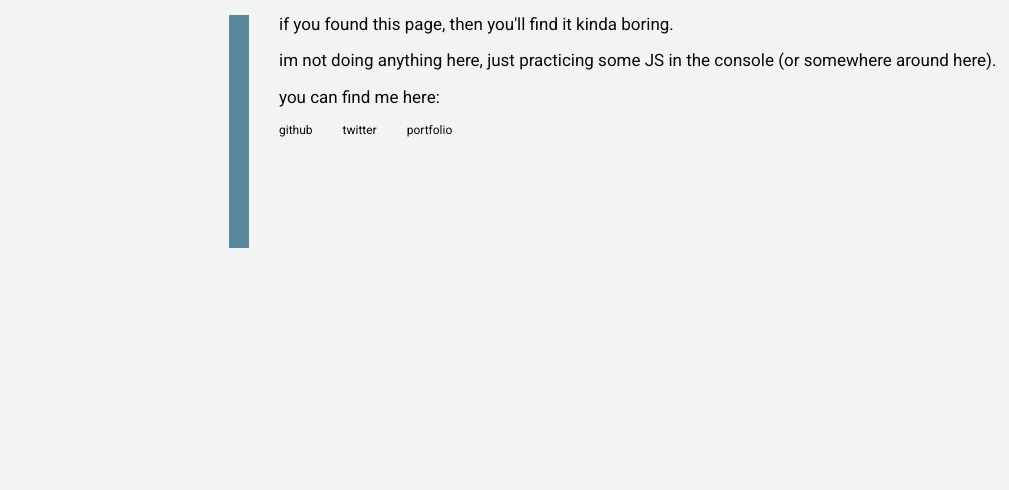
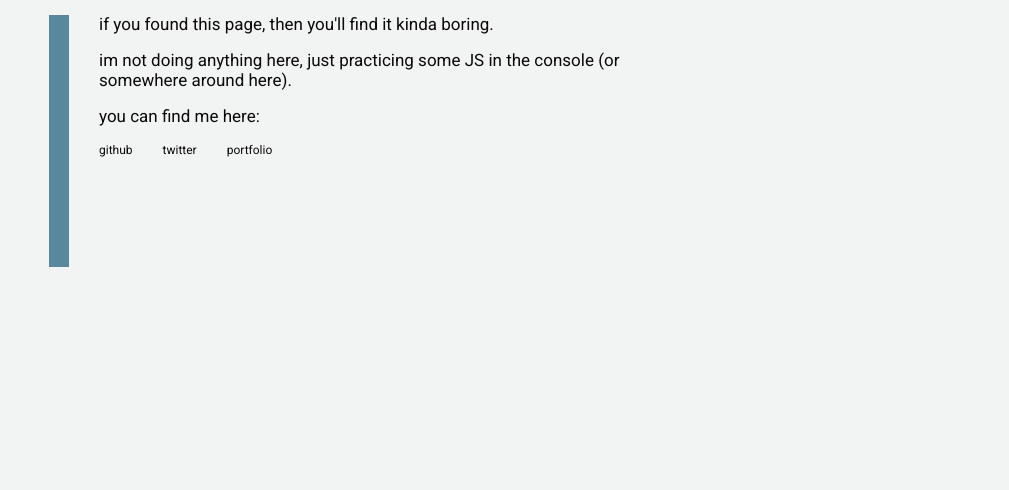
Before and after one commit to valkyrie-max/jsPractice, a plain HTML site: page index.html in a window 1280 px wide. Shown: the part 310-800 px from the top of the page, without its empty margins (271-1280 px from the left). Drawn offline with Linux system fonts and the light colour scheme.

Commit message:
solved four problems

```diff
--- a/index.html
+++ b/index.html
@@ -8,7 +8,7 @@
     <link rel="stylesheet" href="styles.css">
     <link href="https://fonts.googleapis.com/css2?family=Roboto&family=Staatliches&display=swap" rel="stylesheet">
 </head>
-<body>
+<body class="wrapper">
     <header>
         <h1>JavaScript Practice.</h1>
     </header>
--- a/styles.css
+++ b/styles.css
@@ -16,8 +16,10 @@ html {
     font-size: 62.5%;
 }
 
-body {
-    padding-left: 500px;
+.wrapper {
+    max-width: 1280px;
+    width: 50%;
+    margin: 0 auto;
     padding-top: 200px;
     background-color: #F2F4F3;
 }
```
Also changed, not shown: scripts.js (+65 -0 lines).
